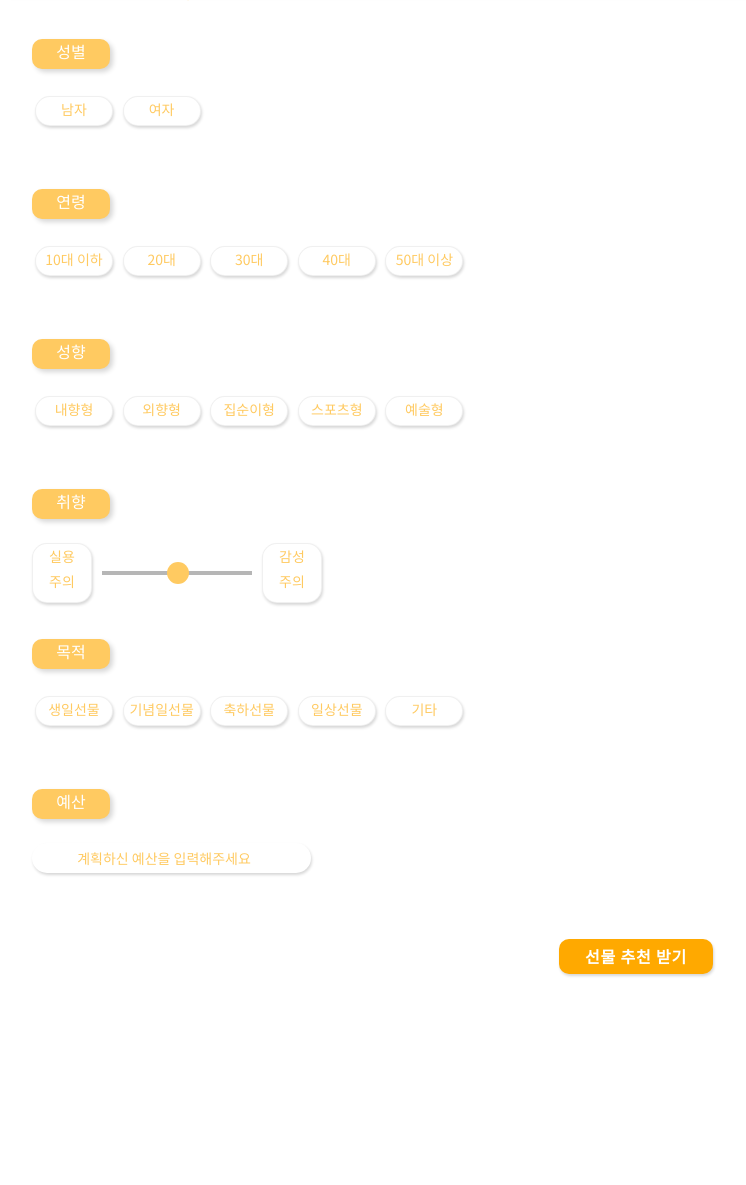
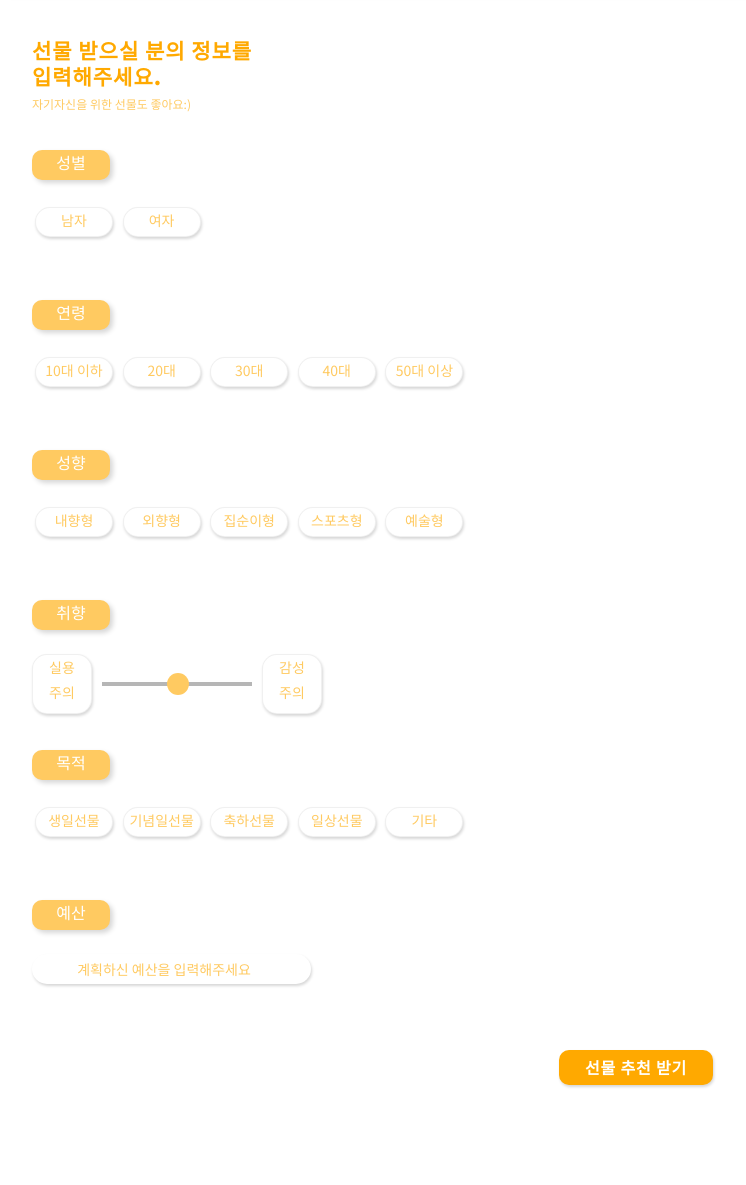
Before and after one commit to SeongwonChung/nasosun, a Django app: page /for_you in a window 1280 px wide. Shown: the part 74-1259 px from the top of the page, without its empty margins (4-750 px from the left). Before the commit the page ends 1051 px from the top, so only its background shows below. Run offline with Django 3.2, Linux system fonts and the light colour scheme.

Commit message:
base top 수정

```diff
--- a/nasosunpj/app/static/for_you.css
+++ b/nasosunpj/app/static/for_you.css
@@ -2,9 +2,11 @@
     Box-sizing: border-box;}
 
 .for_you_container{
-    margin: 0 36px;
+    margin-left:36px;
+    margin-right: 36px;
     display: block;
     justify-content: center;
+    margin-top:111px;
 }
 
 .for_you_title{
```
